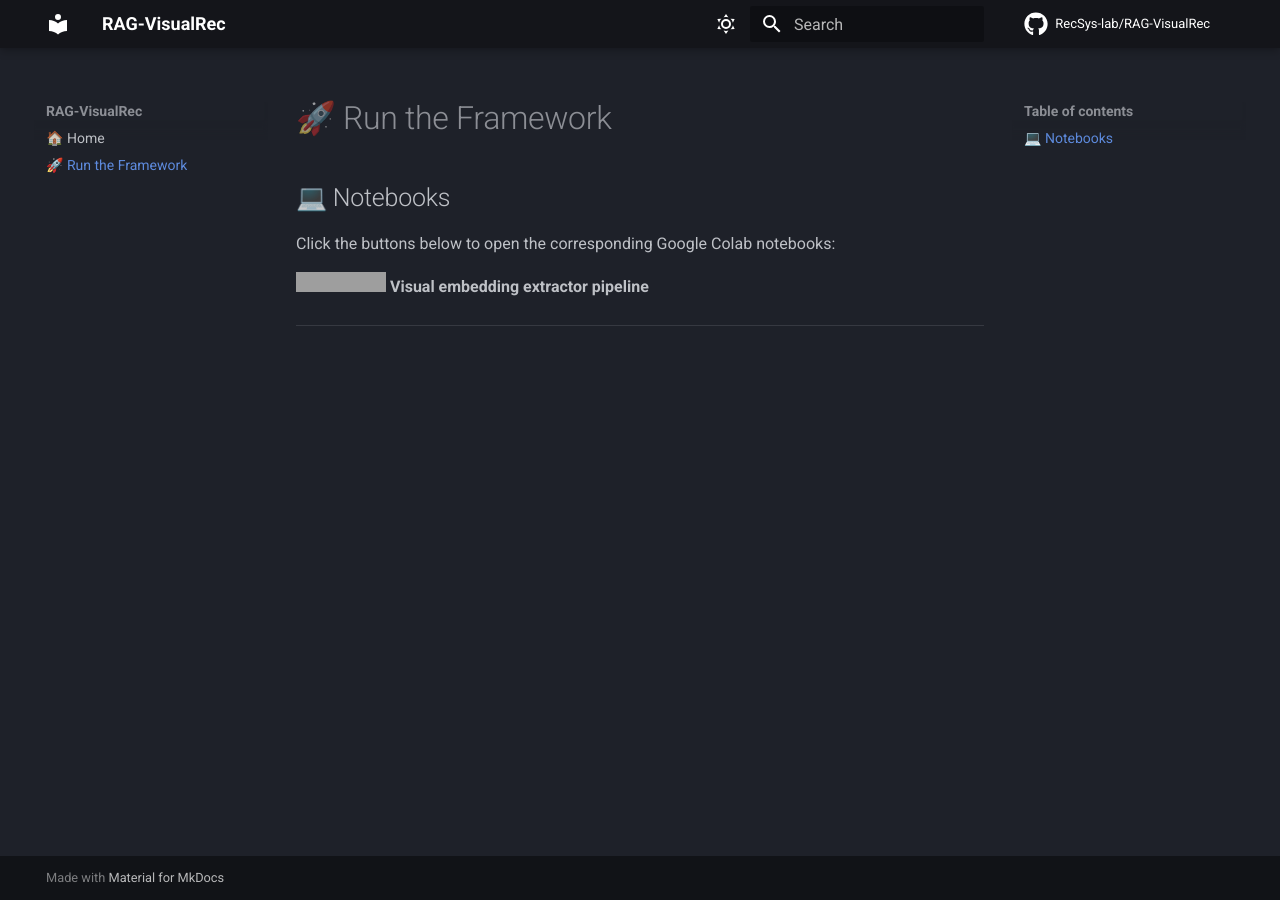
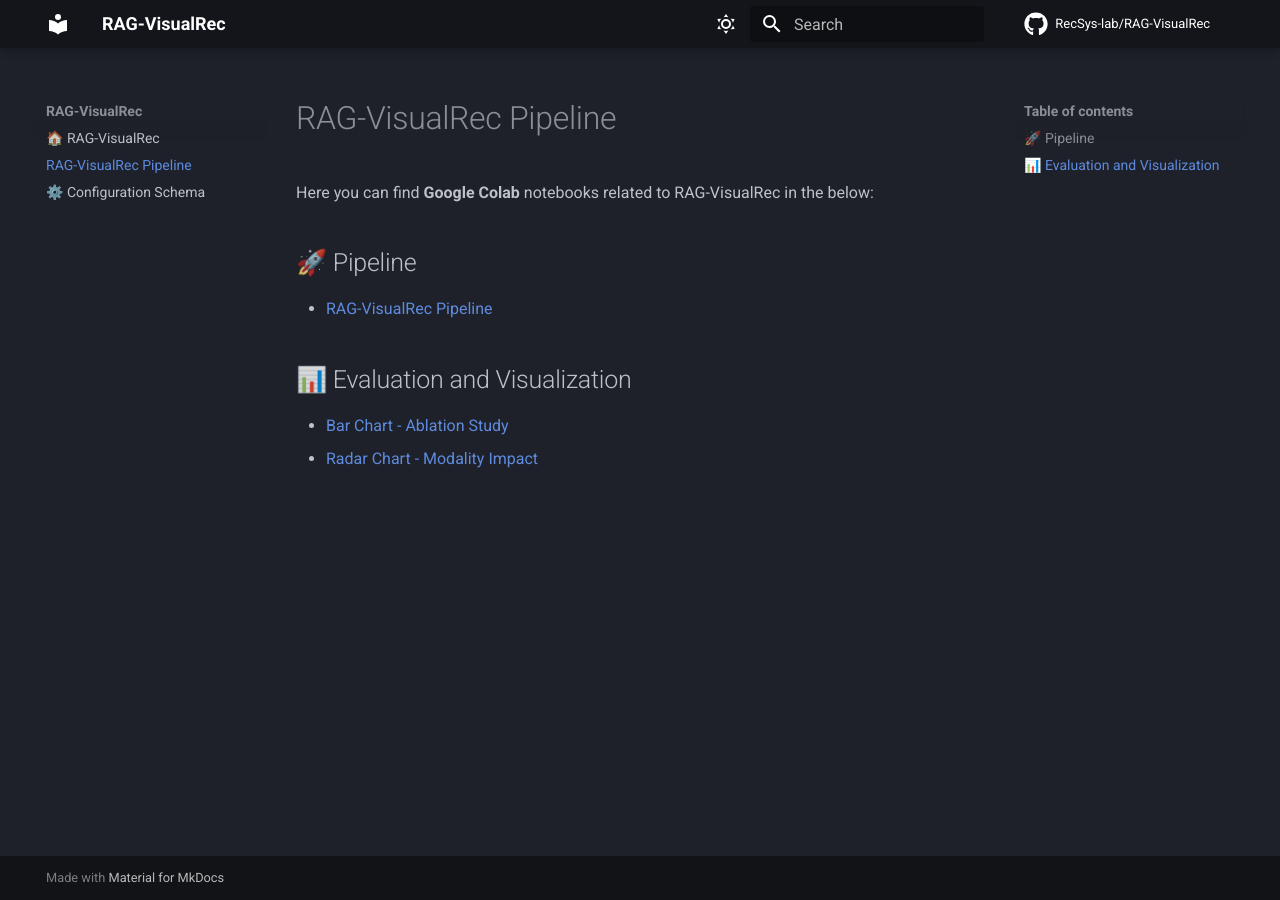
Before and after one commit to RecSys-lab/RAG-VisualRec, an MkDocs documentation site: the page built from docs/codes.md, in a window 1280 px wide. Built offline with MkDocs 1.6.1 and Material for MkDocs 9.7.7, drawn with Linux system fonts in a browser that asks for light colours; comment, search, counter and statistics services are not loaded; grey boxes are pictures that could not be loaded.

Commit message:
[feat] - webpage documentation

```diff
--- a/docs/codes.md
+++ b/docs/codes.md
@@ -1,9 +1,10 @@
-# 🚀 Run the Framework
+# RAG-VisualRec Pipeline
 
-## 💻 Notebooks
+Here you can find **Google Colab** notebooks related to RAG-VisualRec in the below:
 
-Click the buttons below to open the corresponding Google Colab notebooks:
+## 🚀 Pipeline
+- [RAG-VisualRec Pipeline](https://github.com/RecSys-lab/RAG-VisualRec/blob/main/codes/RAG_VisualRec.ipynb)
 
-[![Open in Colab](https://colab.research.google.com/assets/colab-badge.svg)](https://github.com/RecSys-lab/RAG-VisualRec/blob/main/codes/visual_embeddings_extractor.ipynb) **Visual embedding extractor pipeline**
-
----
+## 📊 Evaluation and Visualization
+- [Bar Chart - Ablation Study](https://github.com/RecSys-lab/RAG-VisualRec/blob/main/codes/bar_chart_evaluation.ipynb)
+- [Radar Chart - Modality Impact](https://github.com/RecSys-lab/RAG-VisualRec/blob/main/codes/radar_chart_evaluation.ipynb)
```
Also changed, not shown: docs/configs.md (added, +77 -0 lines), docs/index.md (+42 -10 lines), 2 other files.
